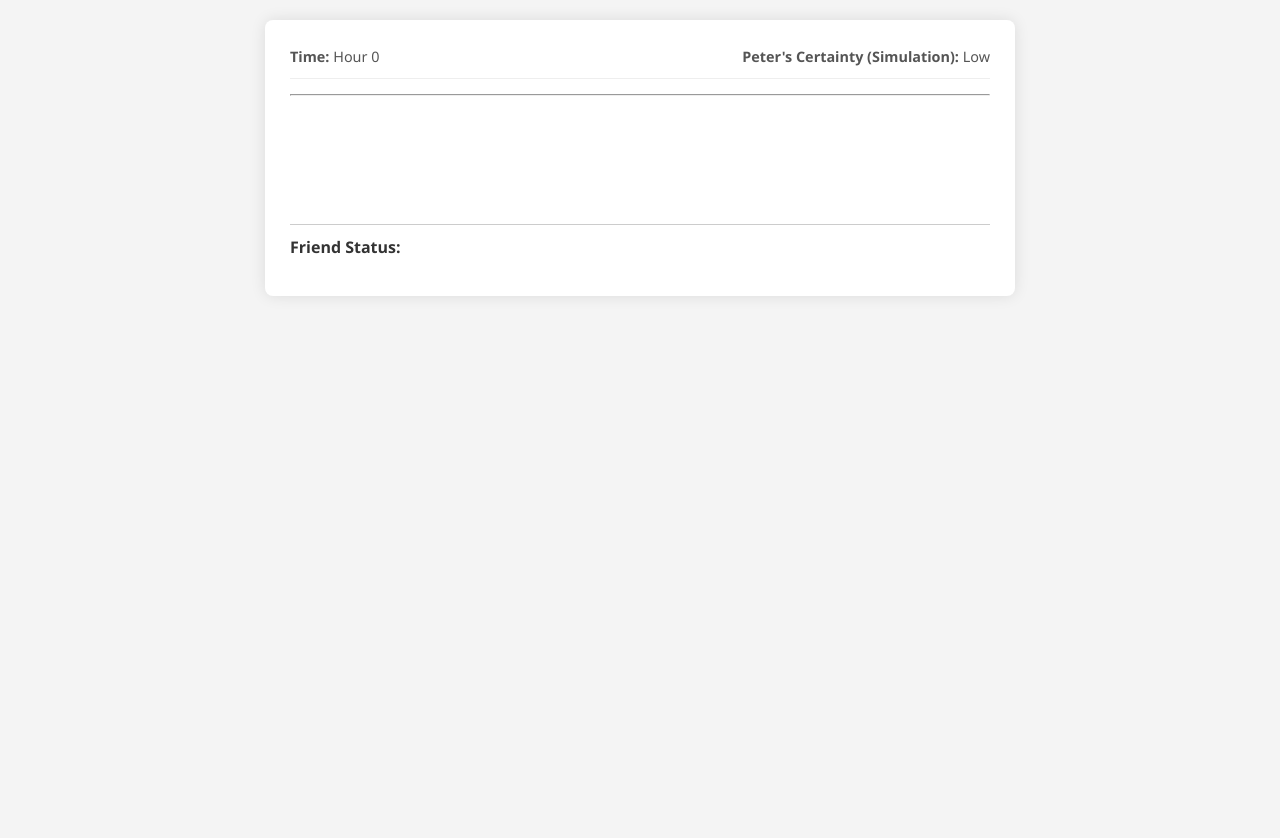
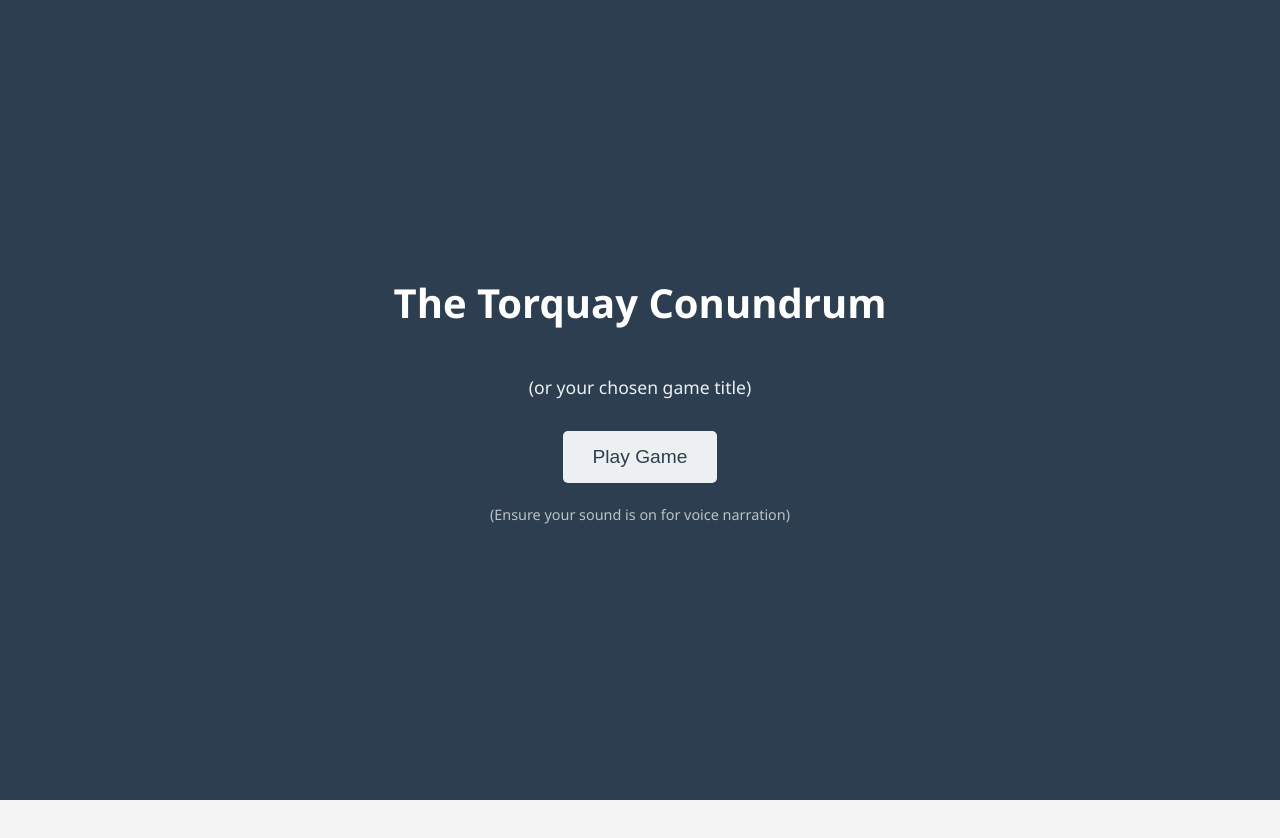
Before and after one commit to wistful7/Glitch, a plain HTML site: page index.html in a window 1280 px wide. After the commit the page ends 800 px from the top, so only its background shows below. Drawn offline with Linux system fonts and the light colour scheme.

Commit message:
Added splash
Added splash screen

```diff
--- a/index.html
+++ b/index.html
@@ -7,19 +7,31 @@
     <link rel="stylesheet" href="style.css">
 </head>
 <body>
-    <div id="game-container">
+    <!-- NEW: Splash Screen -->
+    <div id="splash-screen">
+        <h1>The Torquay Conundrum</h1>
+        <p>(or your chosen game title)</p>
+        <button id="play-button">Play Game</button>
+        <p class="voice-note">(Ensure your sound is on for voice narration)</p>
+    </div>
+
+    <!-- Game container will be hidden initially -->
+    <div id="game-container" style="display: none;">
         <div id="status-bar">
             <p><strong>Time:</strong> <span id="time-display">Hour 0</span></p>
             <p><strong>Peter's Certainty (Simulation):</strong> <span id="certainty-display">Low</span></p>
         </div>
         <hr>
         <div id="story-text">
-            </div>
+            <!-- Story content will appear here -->
+        </div>
         <div id="choices-container">
-            </div>
+            <!-- Choices will appear here -->
+        </div>
         <div id="friend-status-container" style="margin-top: 20px; padding-top: 10px; border-top: 1px solid #ccc;">
             <h4>Friend Status:</h4>
-            </div>
+            <!-- Friend statuses will be dynamically added here by JavaScript -->
+        </div>
     </div>
 
     <script type="module" src="js/main.js"></script>
--- a/js/main.js
+++ b/js/main.js
@@ -10,7 +10,6 @@ import { interventionScenes } from './scenes/scenes_intervention.js';
 import { finalActScenes } from './scenes/scenes_final_act.js';
 import { endingScenes } from './scenes/scenes_endings.js';
 
-// Combine all imported scene objects into one comprehensive object
 const allGameScenes = {
     ...introScenes,
     ...shiftingLensScenes,
@@ -29,9 +28,12 @@ function startGame() {
     }
 }
 
-// Ensure DOM is loaded before getting elements and initializing
 document.addEventListener('DOMContentLoaded', () => {
-    console.log("DOM fully loaded. Initializing engine...");
+    const splashScreen = document.getElementById('splash-screen');
+    const playButton = document.getElementById('play-button');
+    const gameContainer = document.getElementById('game-container');
+
+    // Get references to the HTML elements the game engine will need (once game starts)
     const storyTextElement = document.getElementById('story-text');
     const choicesContainer = document.getElementById('choices-container');
     const timeDisplay = document.getElementById('time-display');
@@ -46,6 +48,19 @@ document.addEventListener('DOMContentLoaded', () => {
         friendStatusContainer
     };
 
-    // Pass startGame as the onReadyCallback to initializeEngine
-    initializeEngine(allGameScenes, domElements, startGame);
+    if (playButton) {
+        playButton.addEventListener('click', () => {
+            console.log("Play button clicked. Initializing engine and starting game...");
+            if (splashScreen) splashScreen.style.display = 'none'; // Hide splash screen
+            if (gameContainer) gameContainer.style.display = 'block'; // Show game container
+
+            // Initialize the game engine with all scenes and the DOM elements
+            // The startGame function will be called by initializeEngine once voices are ready (or immediately if no speech)
+            initializeEngine(allGameScenes, domElements, startGame);
+        });
+    } else {
+        // Fallback if splash screen somehow isn't there, try to start directly (might have audio issues)
+        console.warn("Play button not found. Attempting to initialize engine directly.");
+        initializeEngine(allGameScenes, domElements, startGame);
+    }
 });
--- a/style.css
+++ b/style.css
@@ -4,12 +4,66 @@ body {
     background-color: #f4f4f4;
     color: #333;
     margin: 0;
-    padding: 20px;
+    padding: 0; /* Changed from 20px to 0 for full-page splash */
     display: flex;
     justify-content: center;
-    align-items: flex-start;
+    align-items: center; /* Center content vertically and horizontally */
     min-height: 100vh;
+    text-align: center; /* Center text for splash screen */
 }
+
+/* NEW: Splash Screen Styles */
+#splash-screen {
+    display: flex;
+    flex-direction: column;
+    justify-content: center;
+    align-items: center;
+    position: fixed; /* Cover the whole page */
+    top: 0;
+    left: 0;
+    width: 100%;
+    height: 100%;
+    background-color: #2c3e50; /* Darker background for splash */
+    color: #ecf0f1;
+    z-index: 100; /* Ensure it's on top */
+    padding: 20px;
+    box-sizing: border-box;
+}
+
+#splash-screen h1 {
+    font-size: 2.5em;
+    margin-bottom: 20px;
+    color: #ffffff;
+}
+
+#splash-screen p {
+    font-size: 1.1em;
+    margin-bottom: 30px;
+}
+
+#splash-screen .voice-note {
+    font-size: 0.9em;
+    margin-top: 20px;
+    color: #bdc3c7;
+}
+
+#play-button {
+    padding: 15px 30px;
+    font-size: 1.2em;
+    color: #2c3e50;
+    background-color: #ecf0f1;
+    border: none;
+    border-radius: 5px;
+    cursor: pointer;
+    transition: background-color 0.3s ease, color 0.3s ease;
+}
+
+#play-button:hover {
+    background-color: #3498db;
+    color: #ffffff;
+}
+/* END NEW: Splash Screen Styles */
+
 
 #game-container {
     background-color: #fff;
@@ -18,6 +72,8 @@ body {
     box-shadow: 0 0 15px rgba(0,0,0,0.1);
     width: 100%;
     max-width: 700px;
+    text-align: left; /* Reset text-align for game content */
+    /* margin: 20px; */ /* Remove margin if body is already centering it */
 }
 
 #status-bar {
@@ -36,12 +92,12 @@ body {
 
 #story-text {
     margin-bottom: 20px;
-    min-height: 100px; /* Ensures space even if text is short */
+    min-height: 100px;
 }
 
 .choice-button {
     display: block;
-    width: calc(100% - 20px); /* Adjust width considering padding/border */
+    width: calc(100% - 20px);
     padding: 12px 10px;
     margin: 8px 0;
     background-color: #007bff;
```
